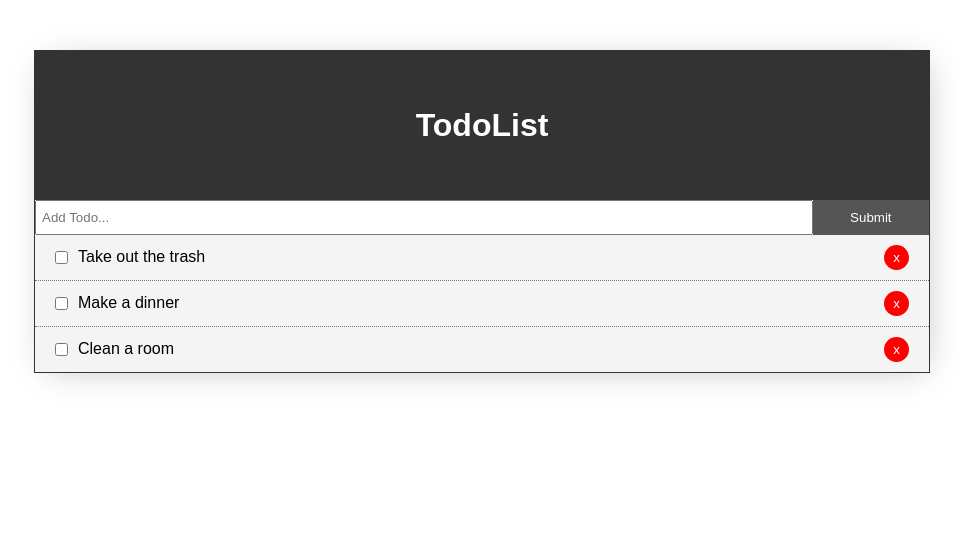
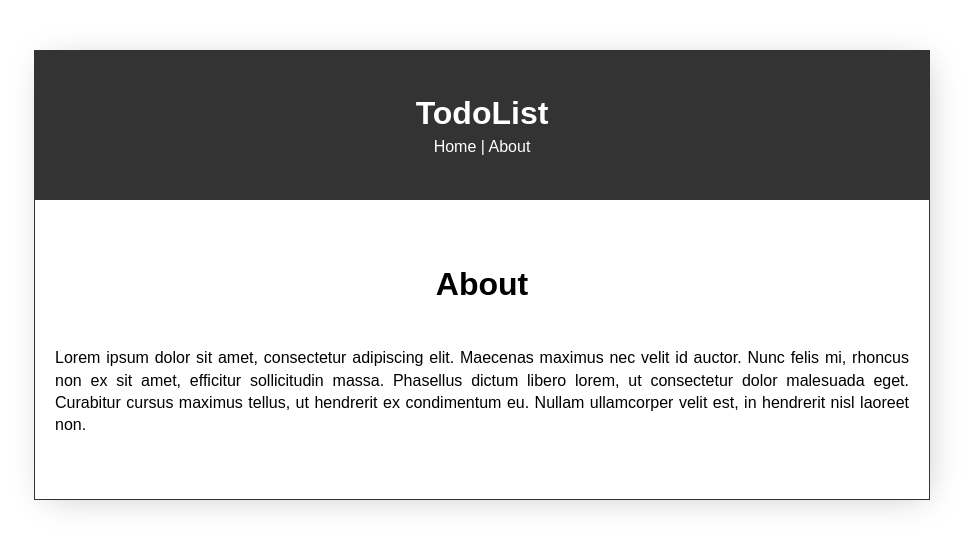
Before and after one commit to ArturZah/todo_list_with_react, a React (Create React App) app: page /about in a window 1280 px wide. Shown: the top 548 px of the page, without its empty margins (158-1129 px from the left). Built offline with nearby package versions, Linux system fonts and the light colour scheme.

Commit message:
Add react-router-dom, About page and navigation

```diff
--- a/package.json
+++ b/package.json
@@ -5,6 +5,7 @@
   "dependencies": {
     "react": "^16.8.4",
     "react-dom": "^16.8.4",
+    "react-router-dom": "^4.4.0",
     "react-scripts": "2.1.8"
   },
   "scripts": {
--- a/src/App.js
+++ b/src/App.js
@@ -1,7 +1,9 @@
 import React, { Component } from 'react';
+import { BrowserRouter as Router, Route} from 'react-router-dom';
 import Todos from './components/Todos';
 import AddTodo from './components/AddTodo';
 import Header from './components/layout/Header';
+import About from './components/pages/About';
 
 import './components/css/App.css';
 
@@ -55,13 +57,20 @@ class App extends Component {
 
   render() {
     return (
+      <Router>
         <div className="App">
           <div className="main-cnt">
             <Header />
+            <Route exact path="/" render={ props => (
+              <React.Fragment>
                 <AddTodo addTodo={ this.addTodo }/>
                 <Todos todos={this.state.todos} markComplete={this.markComplete} delTodo={ this.delTodo }/>
+              </React.Fragment>
+            )} />
+            <Route path="/about" component={About} />
           </div>
         </div>
+      </Router>
     );
   }
 }
--- a/src/components/css/Header.css
+++ b/src/components/css/Header.css
@@ -3,6 +3,11 @@
   background-color: #333;
   color: #fff;
   display: flex;
+  flex-direction: column;
   justify-content: center;
   align-items: center;
 }
+
+.nav-link {
+  color: #fff;
+}
--- /dev/null
+++ b/src/components/css/about.css
@@ -0,0 +1,14 @@
+.about-cnt {
+  display: flex;
+  flex-direction: column;
+  justify-content: center;
+  align-items: center;
+  height: 300px;
+  text-align: justify;
+  border-bottom: 1px solid #333;
+  padding: 20px;
+}
+
+.about-cnt h1 {
+  margin-bottom: 40px;
+}
--- a/src/components/layout/Header.js
+++ b/src/components/layout/Header.js
@@ -1,10 +1,14 @@
 import React from 'react';
+import { Link } from 'react-router-dom';
 import '../css/Header.css';
 
 export default function Header() {
   return (
     <div className="header-cnt">
       <h1>TodoList</h1>
+      <div>
+        <Link className="nav-link" to="/">Home</Link> | <Link className="nav-link" to="/About">About</Link>
+      </div>
     </div>
   )
 }
--- /dev/null
+++ b/src/components/pages/About.js
@@ -0,0 +1,18 @@
+import React from 'react'
+import '../css/about.css';
+
+export default function About() {
+  return (
+    <div className="about-cnt">
+      <h1>About</h1>
+      <p>
+        Lorem ipsum dolor sit amet, consectetur adipiscing elit.
+        Maecenas maximus nec velit id auctor. Nunc felis mi,
+        rhoncus non ex sit amet, efficitur sollicitudin massa.
+        Phasellus dictum libero lorem, ut consectetur dolor malesuada eget.
+        Curabitur cursus maximus tellus, ut hendrerit ex condimentum eu.
+        Nullam ullamcorper velit est, in hendrerit nisl laoreet non.
+      </p>
+    </div>
+  )
+}
```
Also changed, not shown: 1 other file (tests, documents, lock files or other folders). Lines whose indentation alone changed are shown as unchanged.
